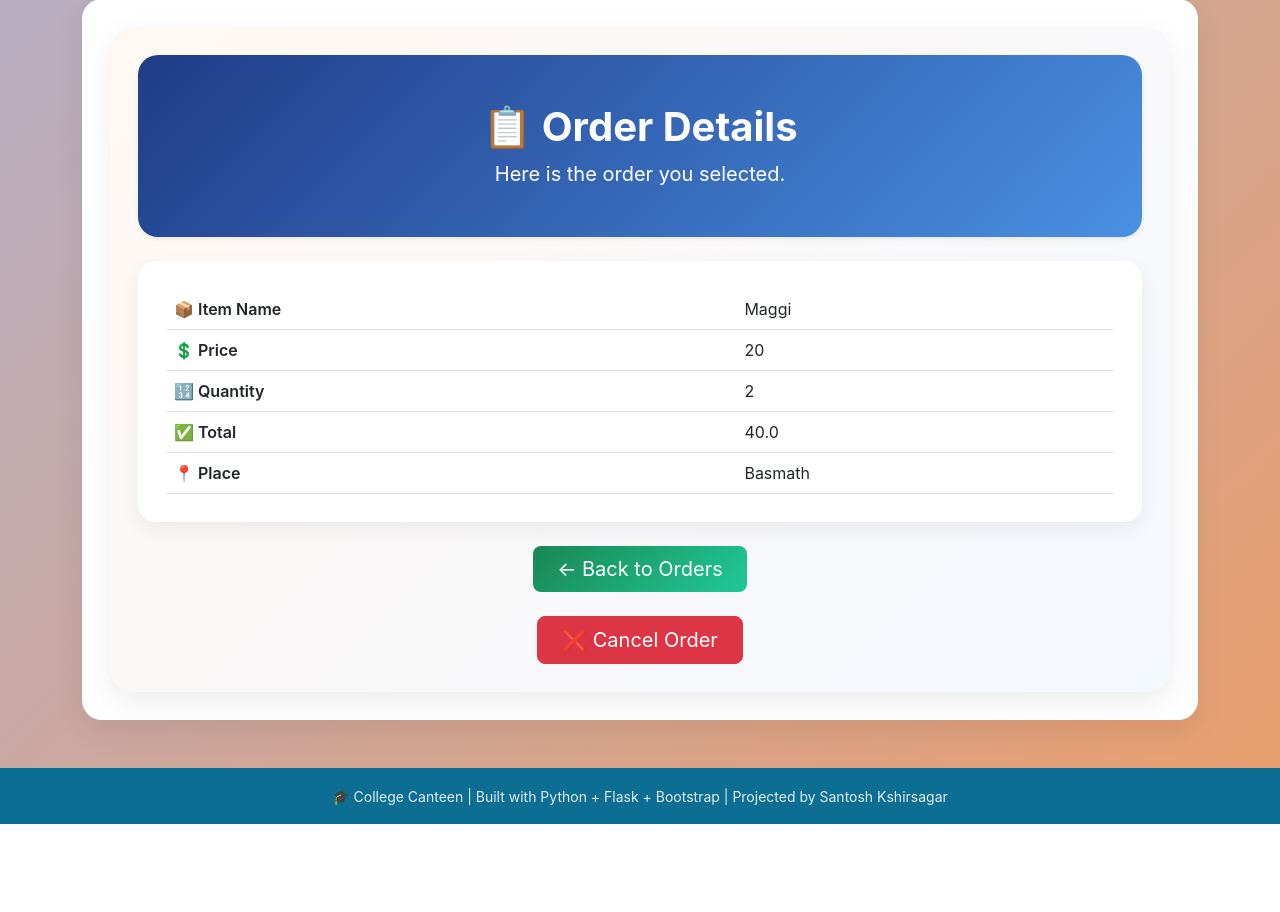
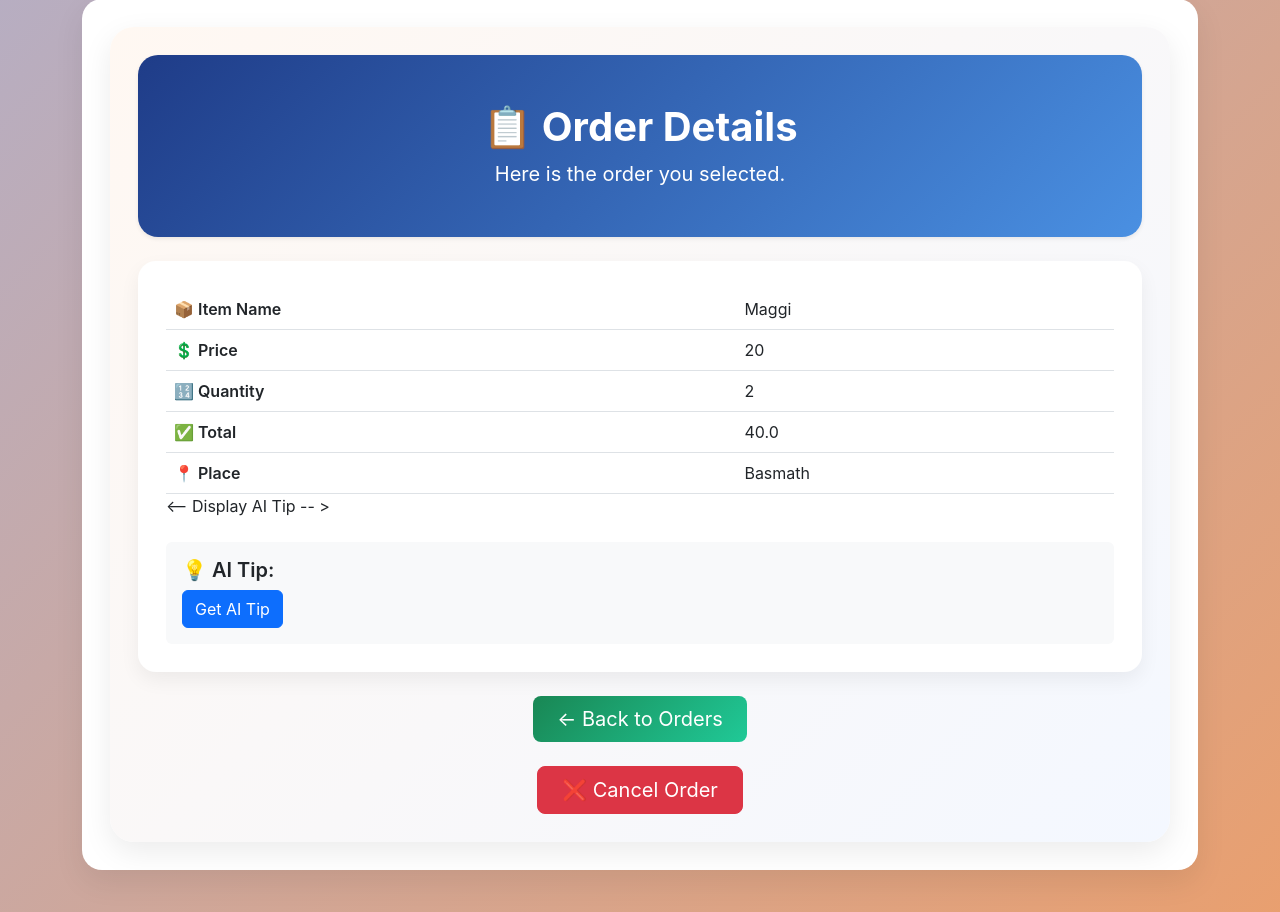
Before and after one commit to santoshkshirsagar8989-cyber/PYTHON_PROGRAMS, a Flask app: page /order_deatil/2 in a window 1280 px wide. Shown: the part 274-1186 px from the top of the page. Before the commit the page ends 1098 px from the top, so only its background shows below. Run offline with Flask 3, Linux system fonts and the light colour scheme; the visitor is signed in with stand-in values (Sample User, id 1); data comes from the database, SQL or seed files in the repository.

Commit message:
Added Ai

```diff
--- a/app.py
+++ b/app.py
@@ -1,8 +1,15 @@
+import os
+
 from flask import Flask, render_template, request, redirect, session, url_for, flash
+from flask.cli import load_dotenv
+from groq import Groq
 from werkzeug.security import generate_password_hash, check_password_hash
 from database import get_db as get_db_menus, init_db as init_db_menus
 from database1 import get_db as get_db_orders, init_db as init_db_orders
 from userdatabase import get_db as get_db_user, init_db as init_db_user
+
+load_dotenv()
+
 app = Flask(__name__)
 app.secret_key = 'project2026'
 
@@ -54,6 +61,31 @@ def order():
     items = conn.execute('SELECT * FROM allorder').fetchall()
     conn.close()
     return render_template('order.html', items=items)
+
+@app.route("/order/<int:id>/tip")
+def get_ai_tip(id):
+    conn = get_db_orders()
+    order = conn.execute('SELECT * FROM allorder WHERE id = ?', (id,)).fetchone()
+    conn.close()
+    if order is None:
+        flash('Order not found', 'danger')
+        return redirect(url_for('order'))  # Redirect to a list of orders or another appropriate
+         # trigger 404.html
+    prompt = f"""
+    customer_name: {order['name']}
+    customer_order: {order['name']}
+    customer_quantity: {order['quantity']}
+    please provide a summary of the customer order is healthy or not.it sort the summary in a single sentence.
+    """
+    client = Groq(api_key=(os.getenv("GROQ_API_KEY")))
+    response = client.chat.completions.create(
+        model="llama-3.1-8b-instant",
+        messages=[
+            {"role": "user", "content": prompt}
+        ]
+    )
+    tip = response.choices[0].message.content
+    return render_template("order_deatil.html", order=order, tip=tip)
 
 @app.route('/order_deatil/<int:order_id>')
 def order_deatil(order_id):
--- a/templates/order_deatil.html
+++ b/templates/order_deatil.html
@@ -65,6 +65,15 @@
           </tr>
         </tbody>
       </table>
+      <-- Display AI Tip -- >
+      <div class="mt-4 p-3 bg-light rounded">
+        <h5 class="fw-semibold">💡 AI Tip:</h5>
+        {% if tip %}
+          <div class="alert alert-info">{{ tip }}</div>
+        {% else %}
+          <a href="{{ url_for('get_ai_tip', id=order.id) }}" class="btn btn-primary">Get AI Tip</a>
+        {% endif %}
+      </div>
     </div>
   </div>
 
```
Also changed, not shown: day_ai_demo.py (+4 -3 lines), 1 other file.
